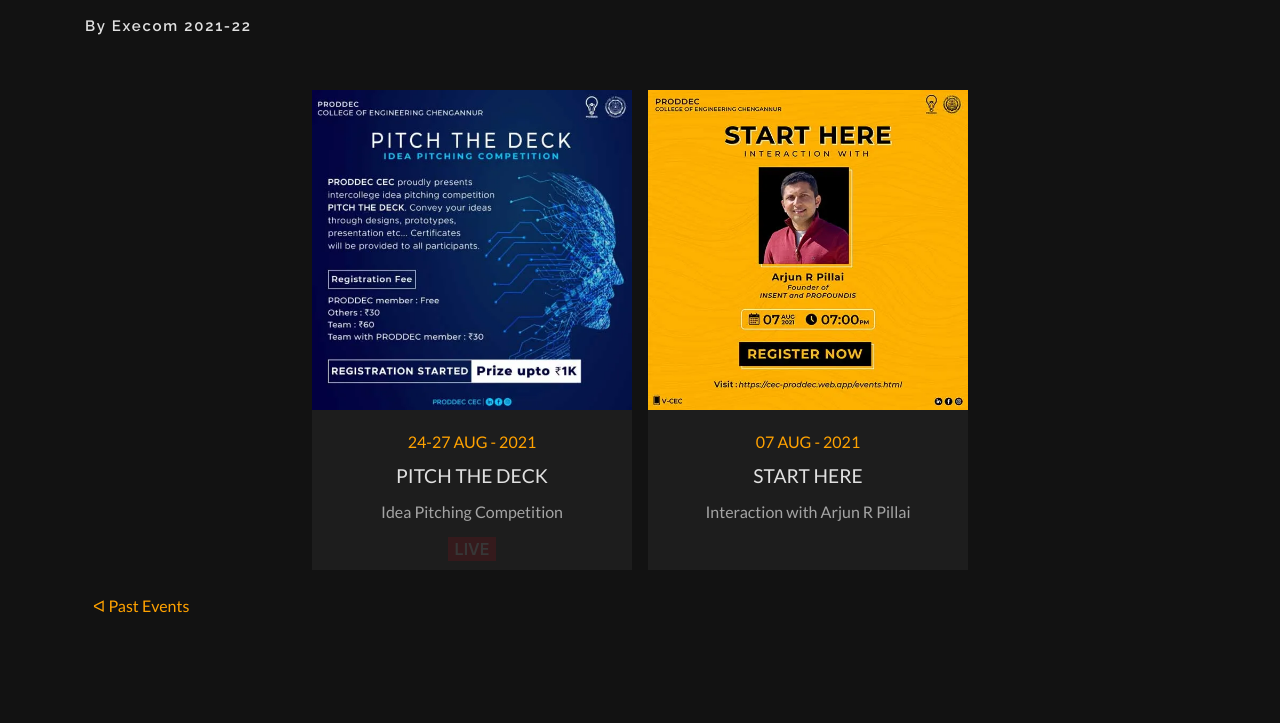
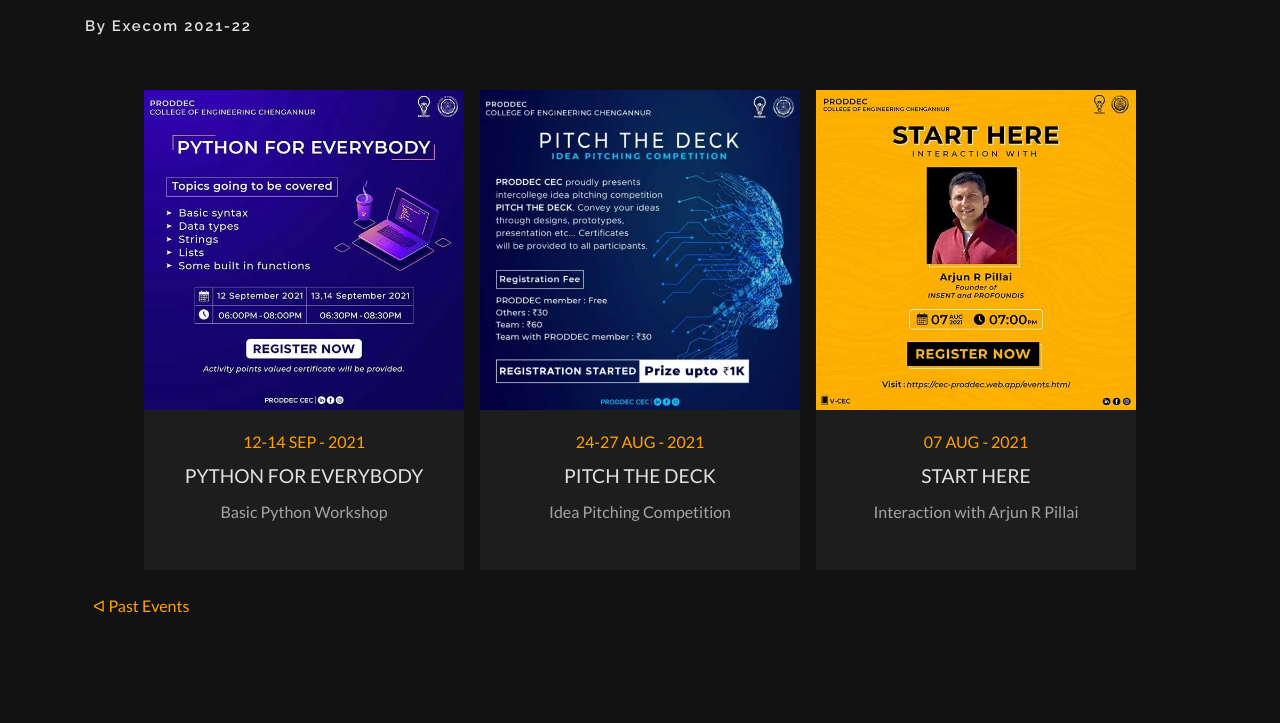
Before and after one commit to gokulmanohar/PRODDEC-Official-Website, a plain HTML site: page events.html in a window 1280 px wide. Shown: the part 638-1361 px from the top of the page. Drawn offline with nearby package versions, Linux system fonts and the light colour scheme.

Commit message:
Event 3 added

```diff
--- a/events.html
+++ b/events.html
@@ -117,6 +117,26 @@
         <div class="row mt-5 justify-content-center">
 
             <div class="card card-custom mx-2 mb-3">
+                <a onclick="regclosed()">
+                    <div class="card" id="event-card">
+                        <picture>
+                            <source type="image/webp" srcset="img/events/event3.webp">
+                            <source type="image/webp" srcset="img/events/event3.jpg">
+                            <img class="img-fluid" src="img/events/event3.jpg" alt="Event 3 Image">
+                        </picture>
+                        <div class="card-body">
+                            <div class="card-date">12-14 SEP - 2021</div>
+                            <div class="card-heading">Python For Everybody</div>
+                            <p class="card-info">Basic Python Workshop</p>
+                            <!-- <div class="live-ticker boxed">
+                                <span class="opacityPulse">LIVE</span>
+                            </div> -->
+                        </div>
+                    </div>
+                </a>
+            </div>
+
+            <div class="card card-custom mx-2 mb-3">
                 <a href="event-details/Pitch-The-Deck/pitch-the-deck.html">
                     <div class="card" id="event-card">
                         <picture>
@@ -128,9 +148,9 @@
                             <div class="card-date">24-27 AUG - 2021</div>
                             <div class="card-heading">Pitch The Deck</div>
                             <p class="card-info">Idea Pitching Competition</p>
-                            <div class="live-ticker boxed">
+                            <!-- <div class="live-ticker boxed">
                                 <span class="opacityPulse">LIVE</span>
-                            </div>
+                            </div> -->
                         </div>
                     </div>
                 </a>
```
Also changed, not shown: index.html (+8 -8 lines), img/events/event3.jpg (added), img/events/event3.webp (added).
